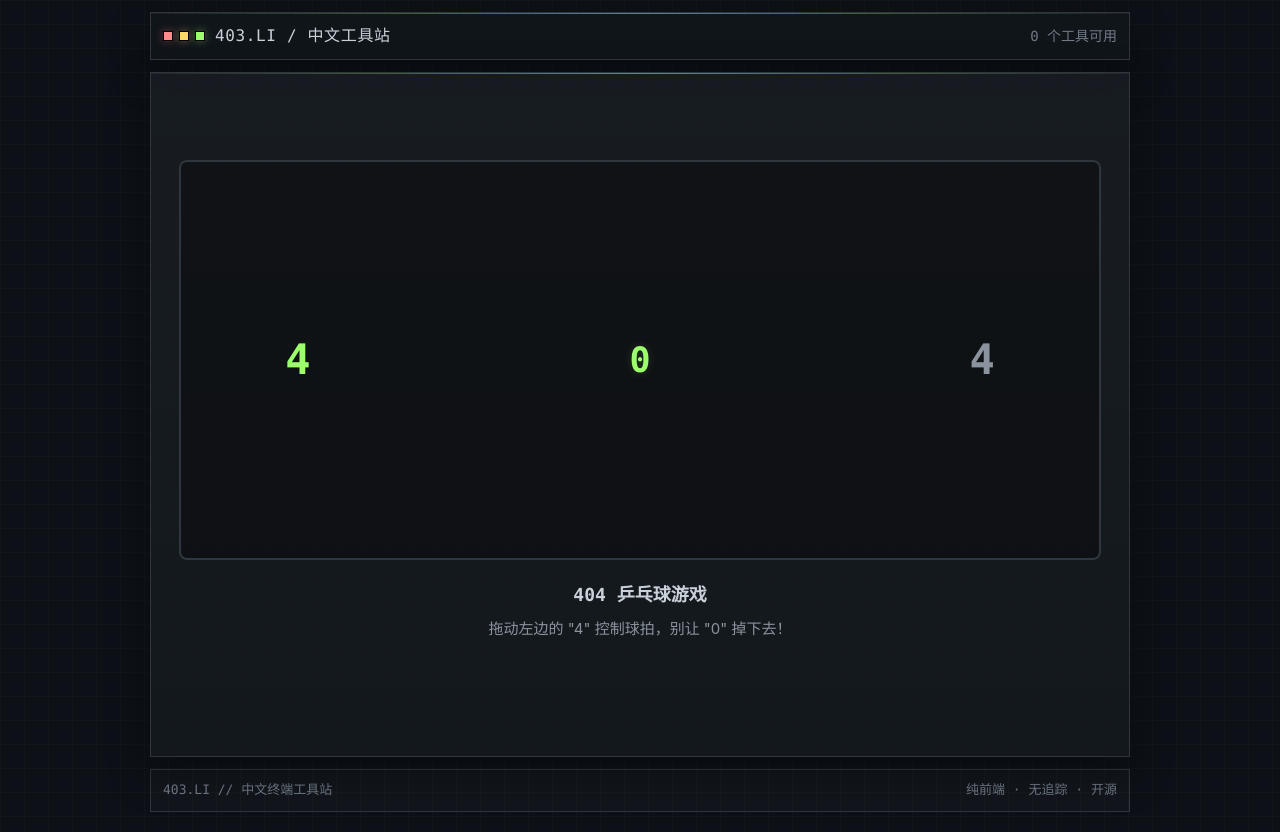
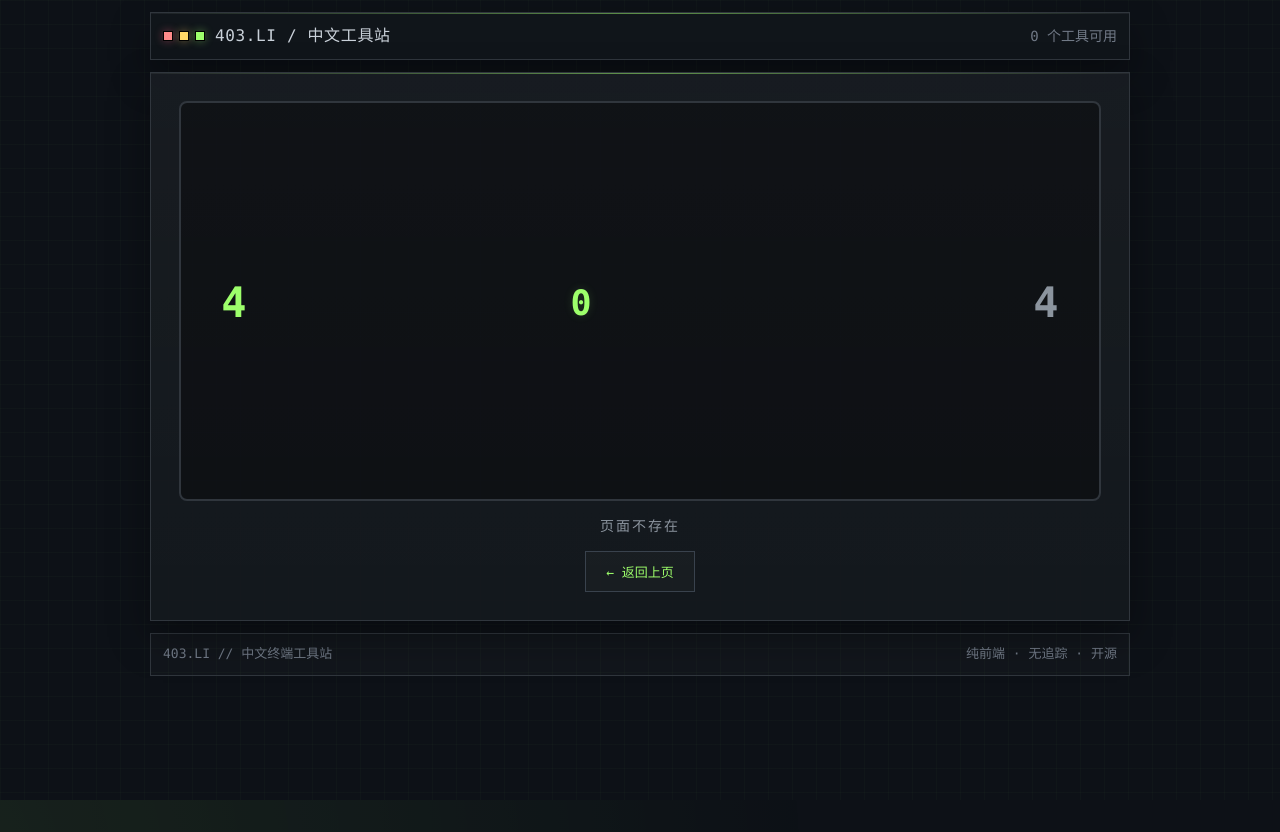
Before and after one commit to Xue-LC/403-li, a Vue app: page /tools/base64 in a window 1280 px wide. Before the commit this address had no page. After the commit the page ends 800 px from the top, so only its background shows below. Built offline with nearby package versions, Linux system fonts and the light colour scheme; a web font is replaced by a local one.

Commit message:
fix: 修复 404 乒乓球游戏球飞出界外问题
- 参考 GPT 样例重写碰撞检测逻辑
- 使用像素坐标替代百分比坐标
- 修复球的边界反弹检测
- 修复球拍碰撞检测
- 保持 CSS 样式不变

```diff
--- a/src/views/NotFound.vue
+++ b/src/views/NotFound.vue
@@ -6,6 +6,7 @@
     <!-- 404 Pong Game -->
     <section class="pane">
       <div class="pane-body">
+        <!-- Game Container -->
         <div class="game-container" ref="gameContainer">
           <div class="pong-game">
             <div
@@ -19,7 +20,7 @@
           </div>
 
           <!-- Score (hidden before game starts) -->
-          <div class="score" :style="{ opacity: gameStarted && !gameOver ? 1 : 0 }">
+          <div class="score" v-if="gameStarted && !gameOver">
             <span>玩家：{{ playerScore }}</span>
             <span>AI: {{ aiScore }}</span>
           </div>
@@ -31,10 +32,10 @@
           </div>
         </div>
 
-        <!-- Initial view: no start button, drag to trigger -->
-        <div class="content" v-if="!gameStarted">
-          <h2>404 乒乓球游戏</h2>
-          <p>拖动左边的 "4" 控制球拍，别让 "0" 掉下去！</p>
+        <!-- Bottom Info -->
+        <div class="bottom-info">
+          <p class="error-text">页面不存在</p>
+          <button @click="goBack" class="back-btn">← 返回上页</button>
         </div>
       </div>
     </section>
@@ -61,151 +62,67 @@ export default {
       gameOver: false,
       playerScore: 0,
       aiScore: 0,
-      ballX: 50,
-      ballY: 50,
-      ballSpeedX: 0.5,
-      ballSpeedY: 0.3,
-      playerY: 50,
-      aiY: 50,
-      paddleHeight: 15,
+      // 使用像素坐标（参考 GPT 样例）
+      ballX: 0,
+      ballY: 0,
+      vx: 5.2,
+      vy: 3.3,
+      playerY: 0,
+      aiY: 0,
+      paddleHeight: 180,
+      paddleWidth: 72,
+      ballRadius: 27,
       animationId: null,
       isDragging: false,
+      dragStartY: 0,
       gameTriggered: false,
-      dragStartY: 0
+      containerHeight: 400,
+      containerWidth: 800,
+      playerDragging: false,
+      playerTargetY: 0
     }
   },
+  mounted() {
+    this.updateContainerSize()
+    window.addEventListener('resize', this.updateContainerSize)
+  },
+  beforeUnmount() {
+    if (this.animationId) {
+      cancelAnimationFrame(this.animationId)
+    }
+    window.removeEventListener('resize', this.updateContainerSize)
+  },
   methods: {
-    startGame() {
-      this.gameStarted = true
-      this.resetBall()
-      this.gameLoop()
-    },
-    resetGame() {
-      this.gameOver = false
-      this.playerScore = 0
-      this.aiScore = 0
-      this.playerY = 50
-      this.aiY = 50
-      this.resetBall()
-      this.gameLoop()
-    },
-    resetBall() {
-      this.ballX = 50
-      this.ballY = 50
-      this.ballSpeedX = Math.random() > 0.5 ? 0.5 : -0.5
-      this.ballSpeedY = (Math.random() - 0.5) * 0.6
-    },
-    gameLoop() {
-      if (this.gameOver) return
-
-      // Update ball position
-      this.ballX += this.ballSpeedX
-      this.ballY += this.ballSpeedY
-
-      // Wall collision (top/bottom)
-      if (this.ballY <= 5 || this.ballY >= 95) {
-        this.ballSpeedY = -this.ballSpeedY
-      }
-
-      // Paddle collision detection
-      const playerPaddle = this.$refs.playerPaddle
-      const aiPaddle = this.$refs.aiPaddle
-      const ball = this.$refs.ball
-
-      if (playerPaddle && aiPaddle && ball) {
-        const playerRect = playerPaddle.getBoundingClientRect()
-        const aiRect = aiPaddle.getBoundingClientRect()
-        const ballRect = ball.getBoundingClientRect()
-        const containerRect = this.$refs.gameContainer.getBoundingClientRect()
-
-        // Normalize positions to percentage
-        const playerTop = ((playerRect.top - containerRect.top) / containerRect.height) * 100
-        const playerBottom = ((playerRect.bottom - containerRect.top) / containerRect.height) * 100
-        const aiTop = ((aiRect.top - containerRect.top) / containerRect.height) * 100
-        const aiBottom = ((aiRect.bottom - containerRect.top) / containerRect.height) * 100
-
-        const ballLeft = ((ballRect.left - containerRect.left) / containerRect.width) * 100
-        const ballRight = ((ballRect.right - containerRect.left) / containerRect.width) * 100
-        const ballTop = ((ballRect.top - containerRect.top) / containerRect.height) * 100
-        const ballBottom = ((ballRect.bottom - containerRect.top) / containerRect.height) * 100
-
-        // Player paddle collision (left side, around 10-15%)
-        if (ballLeft <= 15 && ballLeft >= 10 &&
-            ballBottom >= playerTop && ballTop <= playerBottom &&
-            this.ballSpeedX < 0) {
-          this.ballSpeedX = -this.ballSpeedX * 1.05 // Slight speed increase
-          // Add angle based on where ball hits paddle
-          const hitPos = (ballTop + ballBottom) / 2 - (playerTop + playerBottom) / 2
-          this.ballSpeedY += hitPos * 0.02
-        }
-
-        // AI paddle collision (right side, around 85-90%)
-        if (ballRight >= 85 && ballRight <= 90 &&
-            ballBottom >= aiTop && ballTop <= aiBottom &&
-            this.ballSpeedX > 0) {
-          this.ballSpeedX = -this.ballSpeedX * 1.05
-          const hitPos = (ballTop + ballBottom) / 2 - (aiTop + aiBottom) / 2
-          this.ballSpeedY += hitPos * 0.02
+    updateContainerSize() {
+      if (this.$refs.gameContainer) {
+        const rect = this.$refs.gameContainer.getBoundingClientRect()
+        this.containerHeight = rect.height
+        this.containerWidth = rect.width
+        // 初始化位置
+        if (!this.gameStarted) {
+          this.playerY = this.containerHeight / 2
+          this.aiY = this.containerHeight / 2
+          this.ballX = this.containerWidth / 2
+          this.ballY = this.containerHeight / 2
         }
       }
-
-      // Score detection
-      if (this.ballX < 0) {
-        this.aiScore++
-        this.resetBall()
-      } else if (this.ballX > 100) {
-        this.playerScore++
-        this.resetBall()
-      }
-
-      // Ball falls down (game over)
-      if (this.ballY < -10 || this.ballY > 110) {
-        this.gameOver = true
-        if (this.animationId) {
-          cancelAnimationFrame(this.animationId)
-        }
-        return
-      }
-
-      // AI movement (follows ball with delay)
-      const aiTarget = this.ballY - this.paddleHeight / 2
-      const aiSpeed = 0.08
-      if (this.aiY < aiTarget) {
-        this.aiY = Math.min(this.aiY + aiSpeed, aiTarget)
+    },
+    goBack() {
+      if (window.history.length > 1) {
+        window.history.back()
       } else {
-        this.aiY = Math.max(this.aiY - aiSpeed, aiTarget)
-      }
-
-      // Keep paddles in bounds
-      this.playerY = Math.max(0, Math.min(100 - this.paddleHeight, this.playerY))
-      this.aiY = Math.max(0, Math.min(100 - this.paddleHeight, this.aiY))
-
-      // Update DOM positions
-      this.updatePositions()
-
-      this.animationId = requestAnimationFrame(() => this.gameLoop())
-    },
-    updatePositions() {
-      if (this.$refs.playerPaddle) {
-        this.$refs.playerPaddle.style.top = this.playerY + '%'
-      }
-      if (this.$refs.aiPaddle) {
-        this.$refs.aiPaddle.style.top = this.aiY + '%'
-      }
-      if (this.$refs.ball) {
-        this.$refs.ball.style.left = this.ballX + '%'
-        this.$refs.ball.style.top = this.ballY + '%'
+        window.location.href = '/'
       }
     },
     startDrag(e) {
-      const clientY = e.touches ? e.touches[0].clientY : e.clientY
-
       if (!this.gameStarted && !this.gameTriggered) {
         // 拖动触发游戏
         this.gameTriggered = true
         this.gameStarted = true
-        this.dragStartY = clientY
         this.isDragging = true
+        this.playerDragging = true
+        this.dragStartY = e.touches ? e.touches[0].clientY : e.clientY
+        this.playerTargetY = this.dragStartY
 
         document.addEventListener('mousemove', this.handleDrag)
         document.addEventListener('mouseup', this.endDrag)
@@ -217,8 +134,13 @@ export default {
         this.gameLoop()
       } else if (this.gameStarted && !this.gameOver) {
         // 游戏中拖动球拍
-        this.isDragging = true
-        this.dragStartY = clientY
+        this.playerDragging = true
+        const clientY = e.touches ? e.touches[0].clientY : e.clientY
+        const container = this.$refs.gameContainer
+        if (container) {
+          const rect = container.getBoundingClientRect()
+          this.playerTargetY = clientY - rect.top
+        }
 
         document.addEventListener('mousemove', this.handleDrag)
         document.addEventListener('mouseup', this.endDrag)
@@ -228,31 +150,112 @@ export default {
       }
     },
     handleDrag(e) {
-      if (!this.isDragging) return
+      if (!this.playerDragging) return
       e.preventDefault()
 
       if (this.gameStarted && !this.gameOver) {
-        // 游戏中移动球拍
         const container = this.$refs.gameContainer
         if (container) {
           const rect = container.getBoundingClientRect()
-          const relativeY = ((e.touches ? e.touches[0].clientY : e.clientY) - rect.top) / rect.height * 100
-          this.playerY = Math.max(0, Math.min(100 - this.paddleHeight, relativeY - this.paddleHeight / 2))
-          this.updatePositions()
+          const clientY = e.touches ? e.touches[0].clientY : e.clientY
+          this.playerTargetY = clientY - rect.top
         }
       }
     },
     endDrag() {
-      this.isDragging = false
+      this.playerDragging = false
       document.removeEventListener('mousemove', this.handleDrag)
       document.removeEventListener('mouseup', this.endDrag)
       document.removeEventListener('touchmove', this.handleDrag)
       document.removeEventListener('touchend', this.endDrag)
-    }
-  },
-  beforeUnmount() {
-    if (this.animationId) {
-      cancelAnimationFrame(this.animationId)
+    },
+    resetBall() {
+      this.ballX = this.containerWidth / 2
+      this.ballY = this.containerHeight / 2
+      this.vx = Math.random() > 0.5 ? 5.2 : -5.2
+      this.vy = (Math.random() * 2 - 1) * 3.6
+    },
+    clamp(v, min, max) {
+      return Math.max(min, Math.min(max, v))
+    },
+    bounceOffPaddle(paddleX, paddleY, isLeft) {
+      const hit =
+        this.ballY + this.ballRadius > paddleY - this.paddleHeight / 2 &&
+        this.ballY - this.ballRadius < paddleY + this.paddleHeight / 2
+      if (!hit) return false
+
+      if (isLeft && this.ballX - this.ballRadius <= paddleX + this.paddleWidth) {
+        this.ballX = paddleX + this.paddleWidth + this.ballRadius + 1
+        this.vx = Math.abs(this.vx) + 0.35
+      } else if (!isLeft && this.ballX + this.ballRadius >= paddleX) {
+        this.ballX = paddleX - this.ballRadius - 1
+        this.vx = -Math.abs(this.vx) - 0.35
+      } else {
+        return false
+      }
+
+      const offset = (this.ballY - paddleY) / (this.paddleHeight / 2)
+      this.vy += offset * 1.4
+      this.playerScore += 1
+      return true
+    },
+    gameLoop() {
+      if (this.gameOver) return
+
+      // 更新场地尺寸
+      this.updateContainerSize()
+
+      // 玩家球拍跟随
+      if (this.playerDragging) {
+        this.playerY = this.clamp(this.playerTargetY, 90, this.containerHeight - 90)
+      }
+
+      // AI 跟随球
+      this.aiY += (this.ballY - this.aiY) * 0.075
+      this.aiY = this.clamp(this.aiY, 90, this.containerHeight - 90)
+
+      // 更新球位置
+      this.ballX += this.vx
+      this.ballY += this.vy
+
+      // 边界反弹（上下）
+      if (this.ballY <= this.ballRadius) {
+        this.ballY = this.ballRadius
+        this.vy = Math.abs(this.vy)
+      }
+      if (this.ballY >= this.containerHeight - this.ballRadius) {
+        this.ballY = this.containerHeight - this.ballRadius
+        this.vy = -Math.abs(this.vy)
+      }
+
+      // 球拍碰撞检测
+      const leftPaddleX = 28
+      const rightPaddleX = this.containerWidth - 28 - this.paddleWidth
+      this.bounceOffPaddle(leftPaddleX, this.playerY, true)
+      this.bounceOffPaddle(rightPaddleX, this.aiY, false)
+
+      // 出界检测 - 重置回合
+      if (this.ballX < -80 || this.ballX > this.containerWidth + 80) {
+        this.ballX = this.containerWidth / 2
+        this.ballY = this.containerHeight / 2
+        this.vx = (this.ballX < 0 ? 1 : -1) * (4.6 + Math.random() * 1.2)
+        this.vy = (Math.random() * 2 - 1) * 3.2
+      }
+
+      // 更新 DOM 位置
+      this.updatePositions()
+
+      // 下一帧
+      this.animationId = requestAnimationFrame(() => this.gameLoop())
+    },
+    updatePositions() {
+      const container = this.$refs.gameContainer
+      if (container) {
+        container.style.setProperty('--player-y-px', `${this.playerY}px`)
+        container.style.setProperty('--ai-y-px', `${this.aiY}px`)
+        container.style.setProperty('--ball-x-px', `${this.ballX}px`)
+        container.style.setProperty('--ball-y-px', `${this.ballY}px`)
+      }
     }
   }
 }
@@ -261,19 +264,7 @@ export default {
 <style scoped>
 @import '../assets/styles.css';
 
-.not-found {
-  min-height: 100vh;
-  display: flex;
-  flex-direction: column;
-}
-
-/* === Pane === */
 .pane {
-  margin-top: 12px;
-  border: 1px solid var(--line);
-  background: var(--card-bg-gradient), var(--card-bg);
-  box-shadow: var(--card-shadow);
-  position: relative;
   flex: 1;
   display: flex;
   align-items: center;
@@ -281,27 +272,11 @@ export default {
   min-height: 400px;
 }
 
-.pane::before {
-  content: "";
-  position: absolute;
-  top: 0;
-  left: 0;
-  right: 0;
-  height: 1px;
-  background: var(--card-top-line);
-  opacity: 0.5;
-}
-
 .pane-body {
   padding: 2rem;
   width: 100%;
   max-width: 100%;
   position: relative;
-}
-
-.content {
-  text-align: center;
-  padding: 0 1rem;
 }
 
 /* === Game Container === */
@@ -336,26 +311,22 @@ export default {
   align-items: center;
   justify-content: center;
   cursor: grab;
-  transition: transform 0.1s;
-  left: 10%;
-  top: 50%;
+  left: 28px;
+  top: var(--player-y-px, 200px);
   transform: translateY(-50%);
+  will-change: top;
 }
 
 .paddle:active {
   cursor: grabbing;
-  transform: translateY(-50%) scale(1.1);
 }
 
 .paddle.ai {
   left: auto;
-  right: 10%;
+  right: 28px;
   color: var(--text-dim);
   cursor: default;
-}
-
-.paddle.ai:active {
-  transform: none;
+  top: var(--ai-y-px, 200px);
 }
 
 .ball {
@@ -369,10 +340,11 @@ export default {
   display: flex;
   align-items: center;
   justify-content: center;
-  left: 50%;
-  top: 50%;
+  left: var(--ball-x-px, 400px);
+  top: var(--ball-y-px, 200px);
   transform: translate(-50%, -50%);
   text-shadow: 0 0 10px var(--green-glow);
+  will-change: left, top;
 }
 
 /* === Score === */
@@ -411,24 +383,44 @@ export default {
 }
 
 .restart-btn {
-  background: var(--accent);
-  color: var(--bg);
-  border: none;
+  display: inline-block;
+  border: 1px solid var(--line-strong);
+  background: rgba(255,255,255,0.02);
+  color: var(--accent);
   padding: 12px 24px;
   font-family: var(--mono);
-  font-size: 14px;
-  cursor: pointer;
-  border-radius: 4px;
+  font-size: 13px;
+  text-decoration: none;
+  text-transform: uppercase;
   transition: all 0.2s;
 }
 
 .restart-btn:hover {
-  background: var(--green);
+  border-color: var(--green);
+  background: var(--green-soft);
   box-shadow: 0 0 20px var(--green-glow);
+  color: var(--green);
 }
 
-/* === Start Button === */
-.start-btn {
+/* === Bottom Info === */
+.bottom-info {
+  margin-top: 1rem;
+  display: flex;
+  flex-direction: column;
+  align-items: center;
+  gap: 1rem;
+}
+
+.error-text {
+  font-family: var(--mono);
+  font-size: 14px;
+  color: var(--text-dim);
+  margin: 0;
+  text-transform: uppercase;
+  letter-spacing: 2px;
+}
+
+.back-btn {
   display: inline-block;
   border: 1px solid var(--line-strong);
   background: rgba(255,255,255,0.02);
@@ -436,51 +428,25 @@ export default {
   padding: 10px 20px;
   font-family: var(--mono);
   font-size: 13px;
-  cursor: pointer;
+  text-decoration: none;
   text-transform: uppercase;
   transition: all 0.2s;
-  min-height: 44px;
-  margin-top: 1rem;
+  cursor: pointer;
 }
 
-.start-btn:hover {
+.back-btn:hover {
   border-color: var(--green);
   background: var(--green-soft);
   box-shadow: 0 0 20px var(--green-glow);
   color: var(--green);
 }
 
-h2 {
-  font-size: 18px;
-  margin: 1.5rem 0 0.5rem;
-  color: var(--text);
-  font-family: var(--mono);
-}
-
-p {
-  color: var(--text-dim);
-  margin: 0.5rem 0 2rem;
-  font-size: 15px;
-}
-
-/* === Footer === */
-.footer {
-  margin-top: 12px;
-  border: 1px solid var(--line);
-  background: rgba(255,255,255,0.02);
-  padding: 10px 12px;
-  display: flex;
-  justify-content: space-between;
-  gap: 10px;
-  flex-wrap: wrap;
-  font-family: var(--mono);
-  font-size: 13px;
-  color: var(--dim);
-  text-transform: uppercase;
-}
-
 /* === Responsive === */
 @media (max-width: 640px) {
+  .pane-body {
+    padding: 1rem;
+  }
+
   .game-container {
     height: 300px;
   }
@@ -495,23 +461,6 @@ p {
     font-size: 2rem;
     width: 35px;
     height: 35px;
-  }
-
-  .pane-body {
-    padding: 1rem;
-  }
-
-  .pane {
-    min-height: auto;
-    margin-top: 8px;
-  }
-
-  .content {
-    padding: 0;
-  }
-
-  .footer {
-    font-size: 12px;
   }
 }
 
@@ -531,13 +480,5 @@ p {
     width: 30px;
     height: 30px;
   }
-
-  .pane-body {
-    padding: 0.75rem;
-  }
-
-  .footer {
-    font-size: 11px;
-  }
 }
 </style>
```
